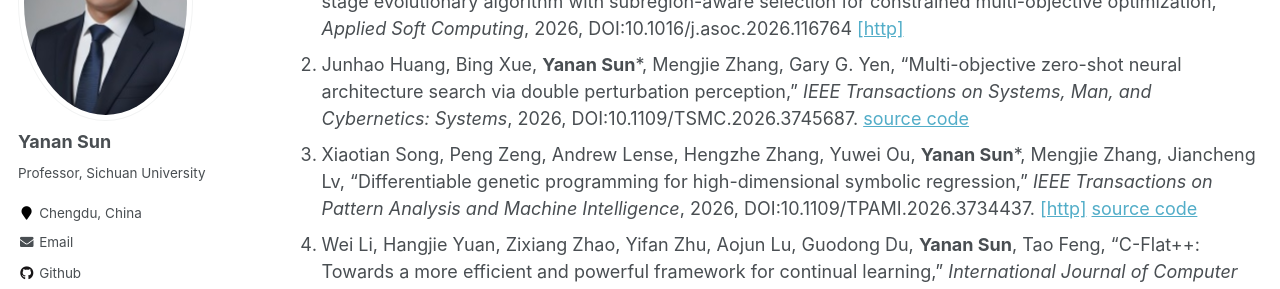
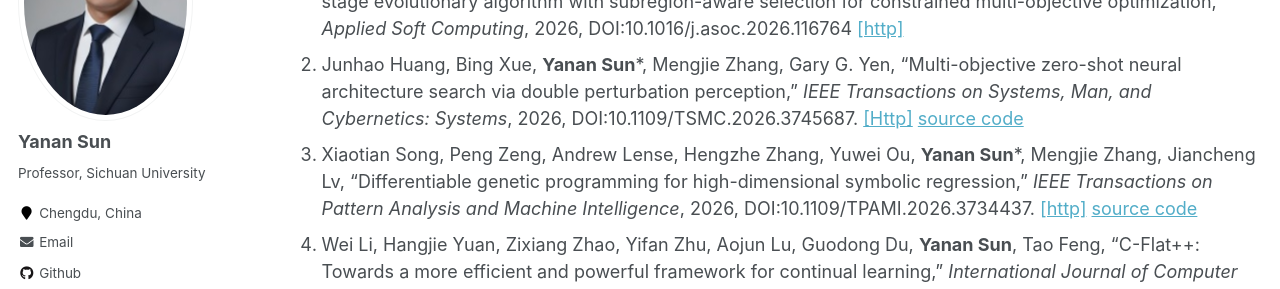
Before and after one commit to yn-sun/yn-sun.github.io, a Jekyll site: the page built from _pages/publications.md, in a window 1280 px wide and 900 px high, scrolled down 492 px. Shown: the part 152-441 px from the top of the window. Built offline with Jekyll 4.4.1, drawn with Linux system fonts in a browser that asks for light colours; comment, search, counter and statistics services are not loaded.

Commit message:
Update publications.md

```diff
--- a/_pages/publications.md
+++ b/_pages/publications.md
@@ -13,7 +13,7 @@ author_profile: true
 
 ## Journal Papers
 1. Sri Srinivasa Raju Modampuri, Jiahao Fan, Yongsheng Sang, **Yanan Sun***, Mengjie Zhang, Gary G. Yen, "A two-stage evolutionary algorithm with subregion-aware selection for constrained multi-objective optimization," <i> Applied Soft Computing</i>, 2026, DOI:10.1016/j.asoc.2026.116764 [[http]](https://www.sciencedirect.com/science/article/abs/pii/S156849462602212X)
-2. Junhao Huang, Bing Xue, **Yanan Sun***, Mengjie Zhang, Gary G. Yen, "Multi-objective zero-shot neural architecture search via double perturbation perception," <i>IEEE Transactions on Systems, Man, and Cybernetics: Systems</i>, 2026, DOI:10.1109/TSMC.2026.3745687. [source code](https://github.com/HuangJunh/DPP)
+2. Junhao Huang, Bing Xue, **Yanan Sun***, Mengjie Zhang, Gary G. Yen, "Multi-objective zero-shot neural architecture search via double perturbation perception," <i>IEEE Transactions on Systems, Man, and Cybernetics: Systems</i>, 2026, DOI:10.1109/TSMC.2026.3745687. [[Http]](https://ieeexplore.ieee.org/document/11770948/)   [source code](https://github.com/HuangJunh/DPP)
 3. Xiaotian Song, Peng Zeng, Andrew Lense, Hengzhe Zhang, Yuwei Ou, **Yanan Sun***, Mengjie Zhang, Jiancheng Lv, "Differentiable genetic programming for high-dimensional symbolic regression," <i>IEEE Transactions on Pattern Analysis and Machine Intelligence</i>, 2026, DOI:10.1109/TPAMI.2026.3734437. [[http]](https://ieeexplore.ieee.org/abstract/document/11693956)   [source code](https://github.com/songxt3/DGP)
 4. Wei Li, Hangjie Yuan, Zixiang Zhao, Yifan Zhu, Aojun Lu, Guodong Du, **Yanan Sun**, Tao Feng, "C-Flat++: Towards a more efficient and powerful framework for continual learning," <i>International Journal of Computer Vision</i>, 2026. [[http]](https://link.springer.com/article/10.1007/s11263-026-03009-5)   [source code](https://github.com/THUDM/INFTY)
 5. Yu-Tao Xiong, Yu-Xin Chen, **Ya-Nan Sun**, Ao-Jun Lu, Wei Tang, Chang Liu, "DGADS: A Graph-based Agentic Decision Support System for Precision Dental Question Answering," <i>Journal of Dentistry</i>, 2026, DOI: j.jdent.2026.106875. [[http]](https://www.sciencedirect.com/science/article/pii/S0300571226005452)
```
